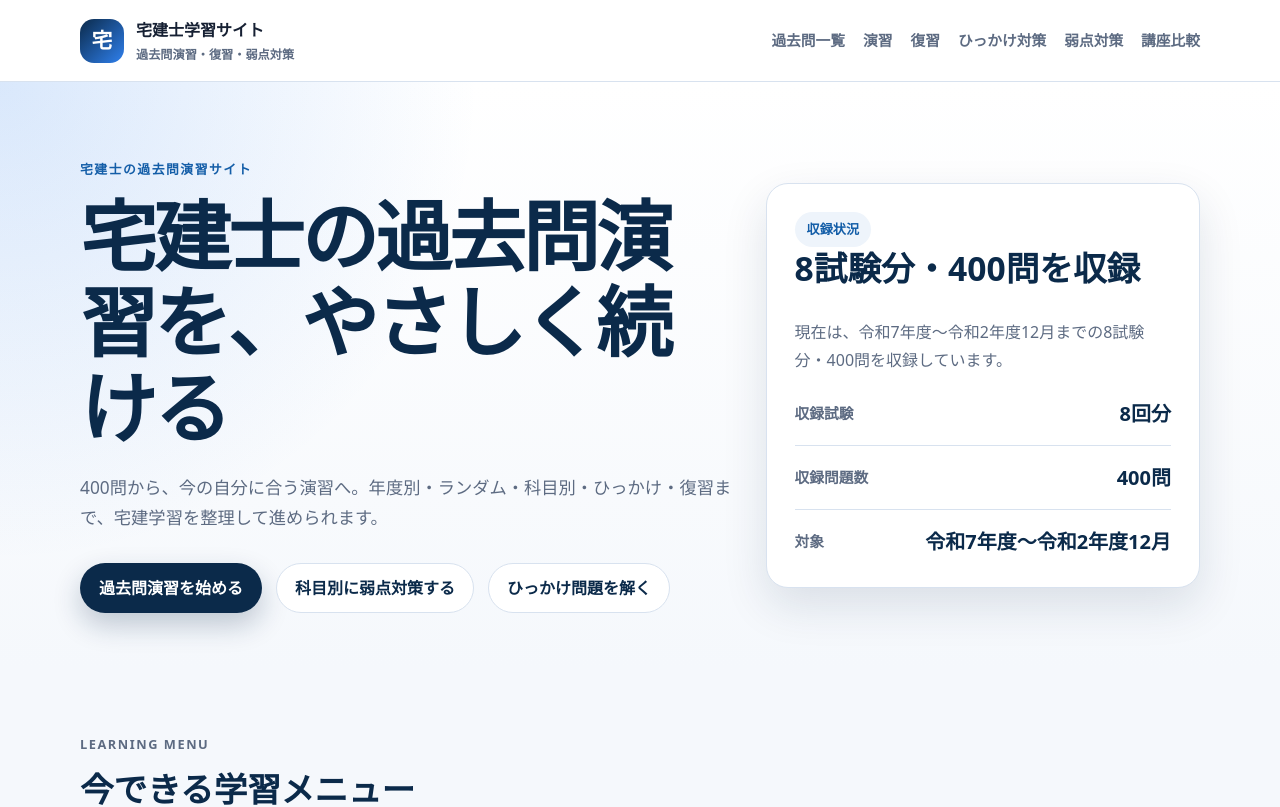
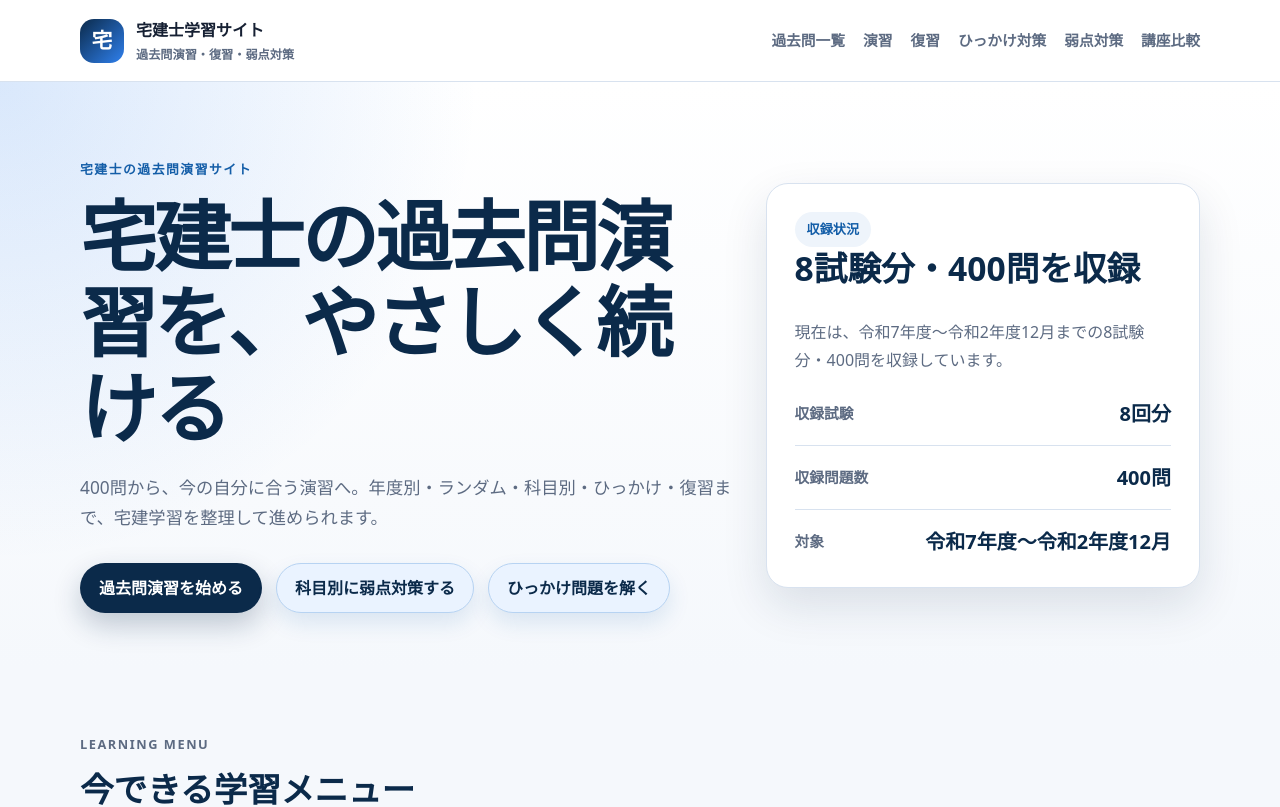
Before and after one commit to kenichis1971-cloud/takken-gakushu-site, a Next.js app: page / in a window 1280 px wide. Shown: the top 807 px of the page. Built offline with nearby package versions, Linux system fonts and the light colour scheme.

Commit message:
Improve top page button visibility

```diff
--- a/app/globals.css
+++ b/app/globals.css
@@ -191,6 +191,22 @@ h3 {
   background: #ffffff;
   border-color: var(--border);
   color: var(--primary);
+}
+
+.hero-actions .button-secondary,
+.menu-card .card-button {
+  background: #eaf3ff;
+  border-color: #b7d3f2;
+  color: var(--primary);
+  box-shadow: 0 10px 22px rgba(20, 94, 168, 0.12);
+  transition: transform 160ms ease, box-shadow 160ms ease, border-color 160ms ease, background-color 160ms ease;
+}
+
+.hero-actions .button-secondary:hover,
+.menu-card .card-button:hover {
+  background: #dcecff;
+  border-color: #8fbbea;
+  box-shadow: 0 14px 28px rgba(20, 94, 168, 0.16);
 }
 
 .hero-panel,
```
